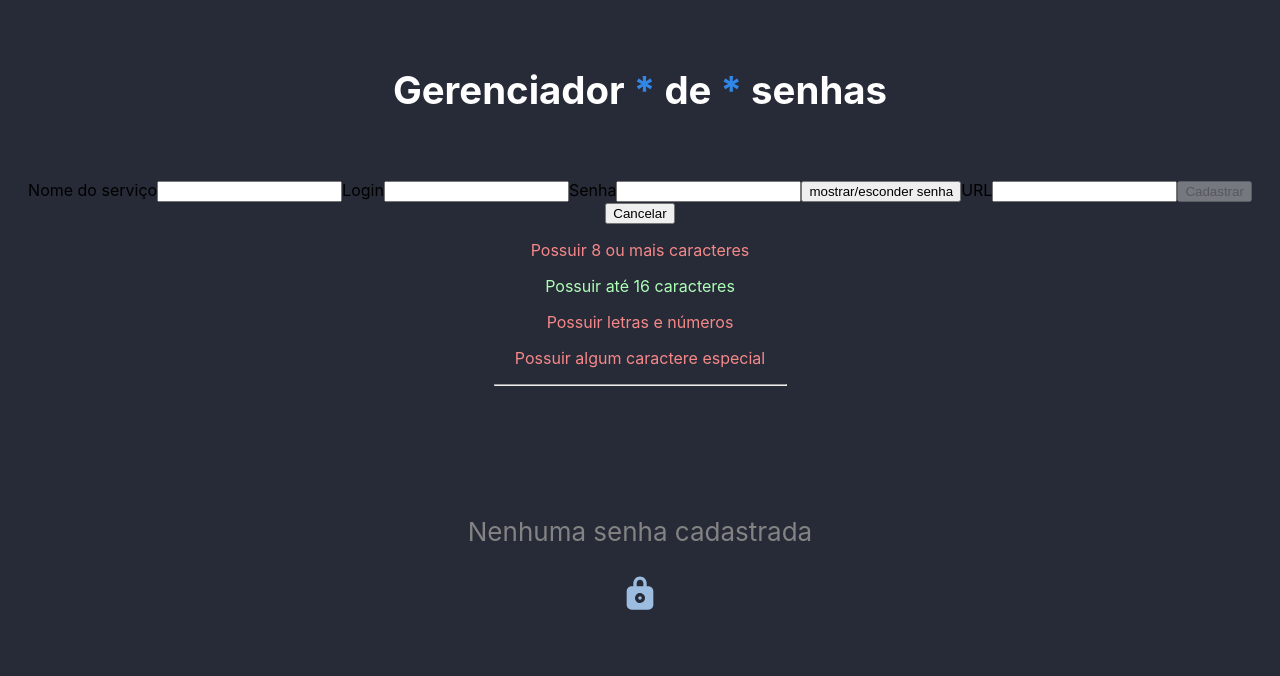
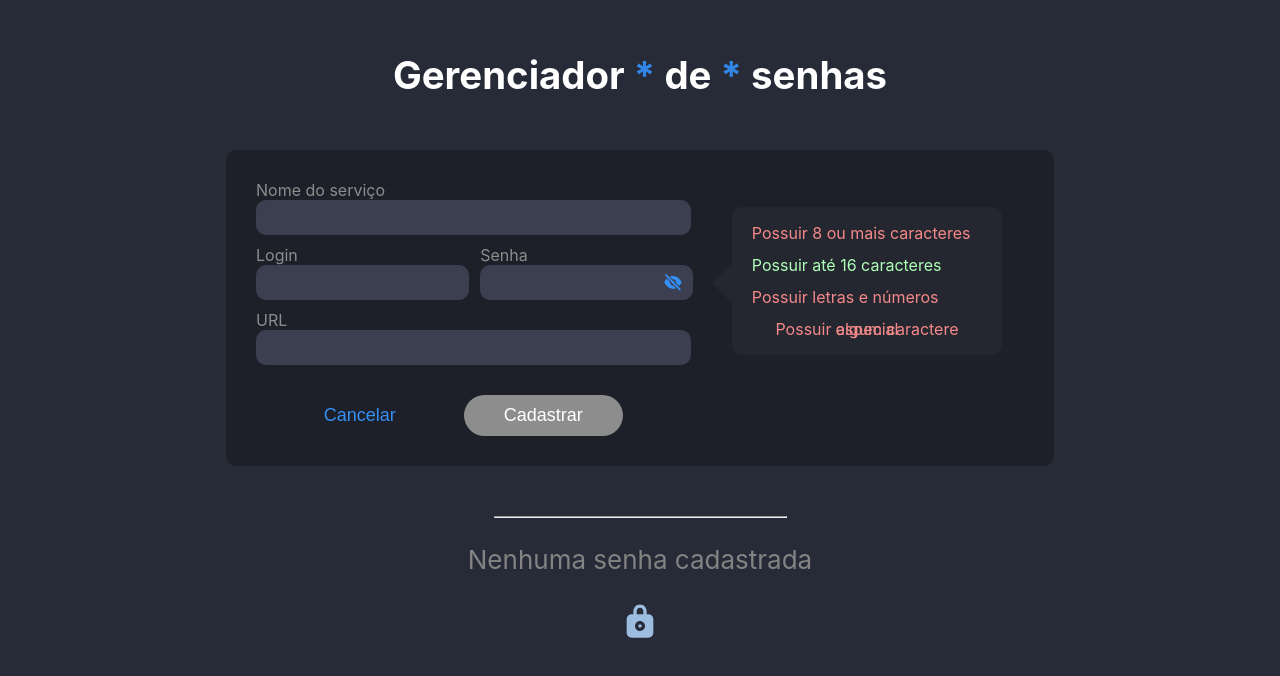
Before and after one commit to renanmarquesgarcia/password-manager, a React (Vite) app: page / in a window 1280 px wide. Both pictures are taken after a click on the button "Cadastrar nova senha". Shown: the top 676 px of the page. Built offline with nearby package versions, Linux system fonts and the light colour scheme.

Commit message:
Create a style for the form

```diff
--- a/src/App.css
+++ b/src/App.css
@@ -20,7 +20,7 @@ header {
   color: white;
   display: flex;
   font-size: larger;
-  height: 180px;
+  height: 150px;
   justify-content: center;
 }
 
@@ -35,14 +35,12 @@ h1 span {
   color: white;
   cursor: pointer;
   font-size: 18px;
-  margin-bottom: 50px;
   padding: 15px 25px;
 }
 
 .line {
   background-color: #cacaca;
-  margin: 0 auto;
-  margin-bottom: 130px;
+  margin: 50px auto 20px;
   width: 291px;
 }
 
@@ -55,6 +53,125 @@ h1 span {
   width: 40px;
 }
 
+.form-container {
+  background-color: #1e2029;
+  border-radius: 10px;
+  display: flex;
+  gap: 15px;
+  margin: 0 auto;
+  padding: 30px;
+  width: 60%;
+}
+
+.form {
+  display: flex;
+  flex-direction: column;
+  gap: 10px;
+  width: 60%;
+}
+
+.form label {
+  color: var(--label-gray);
+}
+
+.service-container, .login-container, .password-container, .url-container {
+  align-items: flex-start;
+  display: flex;
+  flex-direction: column;
+}
+
+form div input {
+  background-color: var(--bg-gray);
+  border: none;
+  border-radius: 10px;
+  color: white;
+  padding: 10px;
+  width: 90%;
+}
+
+form div input:focus {
+  outline: 2px solid var(--btn-blue);
+}
+
+.login-password-container {
+  display: flex;
+  gap: 10px;
+}
+
+.login-container, .password-container {
+  width: 46.5%;
+}
+
+.password-container {
+  position: relative;
+}
+
+.eye-icon {
+  background-color: transparent;
+  border: none;
+  bottom: 0;
+  cursor: pointer;
+  padding: 0;
+  position: absolute;
+  right: 0;
+  transform: translate(-8px, 3px);
+}
+
+.form-btns-container {
+  display: flex;
+  justify-content: space-evenly;
+  margin-top: 20px;
+  width: 93%;
+}
+
+.form-register-btn {
+  background-color: var(--btn-blue);
+  border: none;
+  border-radius: 100px;
+  color: white;
+  cursor: pointer;
+  font-size: 18px;
+  padding: 10px 40px;
+}
+
+.form-register-btn:disabled {
+  background-color: var(--label-gray);
+  cursor: not-allowed;
+}
+
+.form-cancel-btn {
+  background-color: transparent;
+  border: none;
+  color: var(--btn-blue);
+  cursor: pointer;
+  font-size: 18px;
+}
+
+.validation-password-container {
+  align-items: flex-start;
+  align-self: center;
+  background-color: #252730;
+  border-radius: 10px;
+  display: flex;
+  flex-direction: column;
+  line-height: 0px;
+  margin-bottom: 55px;
+  padding: 10px 20px;
+  position: relative;
+  width: 30%;
+}
+
+.triangle {
+  border-bottom: 20px solid transparent;
+  border-right: 20px solid #252730;
+  border-top: 20px solid transparent;
+  bottom: 35%;
+  height: 0;
+  position: absolute;
+  transform: translate(-40px);
+  width: 0;
+}
+
 .valid-password-check {
   color: #aeffb6;
 }
--- a/src/components/Form.tsx
+++ b/src/components/Form.tsx
@@ -1,6 +1,8 @@
 import Swal from 'sweetalert2';
 import { useState } from 'react';
 import { PasswordManagerType } from '../types/PasswordManagerType';
+import eyeClosedIcon from '../images/eye-closed.svg';
+import eyeOpenIcon from '../images/eye-open.svg';
 
 type FormProps = {
   onClickCancel: () => void,
@@ -53,8 +55,9 @@ function Form({ onClickCancel, onClickRegister }: FormProps) {
   };
 
   return (
-    <section>
-      <form>
+    <section className="form-container">
+      <form className="form">
+        <div className="service-container">
           <label htmlFor="service-name">Nome do serviço</label>
           <input
             id="service-name"
@@ -62,6 +65,9 @@ function Form({ onClickCancel, onClickRegister }: FormProps) {
             value={ serviceName }
             onChange={ ({ target }) => setServiceName(target.value) }
           />
+        </div>
+        <div className="login-password-container">
+          <div className="login-container">
             <label htmlFor="login">Login</label>
             <input
               id="login"
@@ -69,6 +75,8 @@ function Form({ onClickCancel, onClickRegister }: FormProps) {
               value={ login }
               onChange={ ({ target }) => setLogin(target.value) }
             />
+          </div>
+          <div className="password-container">
             <label htmlFor="password">Senha</label>
             <input
               id="password"
@@ -77,11 +85,23 @@ function Form({ onClickCancel, onClickRegister }: FormProps) {
               onChange={ ({ target }) => setPassword(target.value) }
             />
             <button
+              className="eye-icon"
               data-testid="show-hide-form-password"
               onClick={ (e) => handleClickShowPassword(e) }
             >
-          mostrar/esconder senha
+              { showPassword
+                ? <img
+                    src={ eyeOpenIcon }
+                    alt="icone olho aberto"
+                />
+                : <img
+                    src={ eyeClosedIcon }
+                    alt="icone olho fechado"
+                />}
             </button>
+          </div>
+        </div>
+        <div className="url-container">
           <label htmlFor="url">URL</label>
           <input
             id="url"
@@ -89,15 +109,24 @@ function Form({ onClickCancel, onClickRegister }: FormProps) {
             value={ url }
             onChange={ ({ target }) => setUrl(target.value) }
           />
+        </div>
+        <div className="form-btns-container">
+          <button
+            onClick={ onClickCancel }
+            className="form-cancel-btn"
+          >
+            Cancelar
+          </button>
           <button
             disabled={ isDisabled }
             onClick={ (e) => handleClickRegister(e) }
+            className="form-register-btn"
           >
             Cadastrar
           </button>
-        <button onClick={ onClickCancel }>Cancelar</button>
+        </div>
       </form>
-      <section>
+      <section className="validation-password-container">
         <p
           className={
             password.length >= 8 ? 'valid-password-check' : 'invalid-password-check'
@@ -132,6 +161,7 @@ function Form({ onClickCancel, onClickRegister }: FormProps) {
         >
           Possuir algum caractere especial
         </p>
+        <div className="triangle" />
       </section>
     </section>
   );
```
Lines whose indentation alone changed are shown as unchanged.
